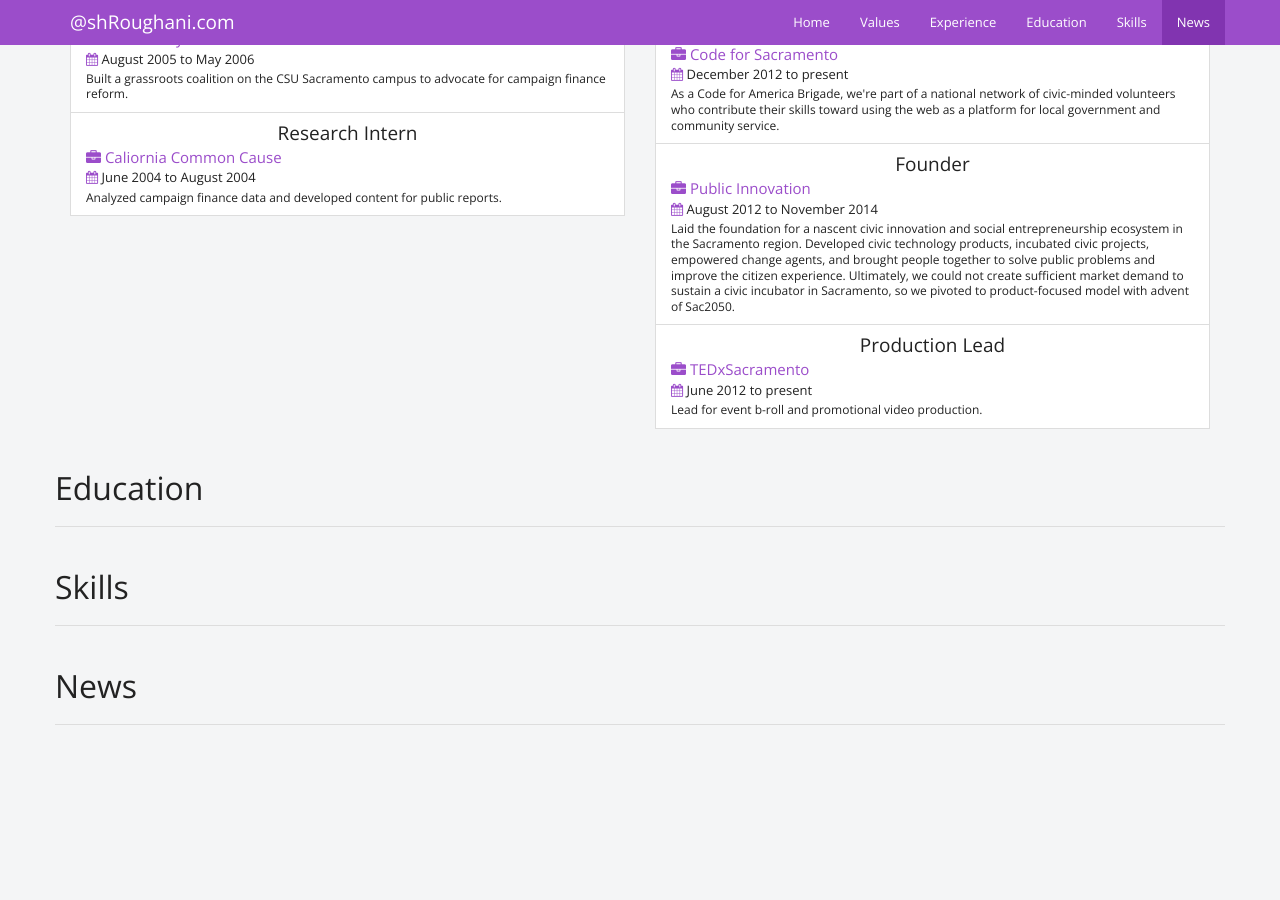
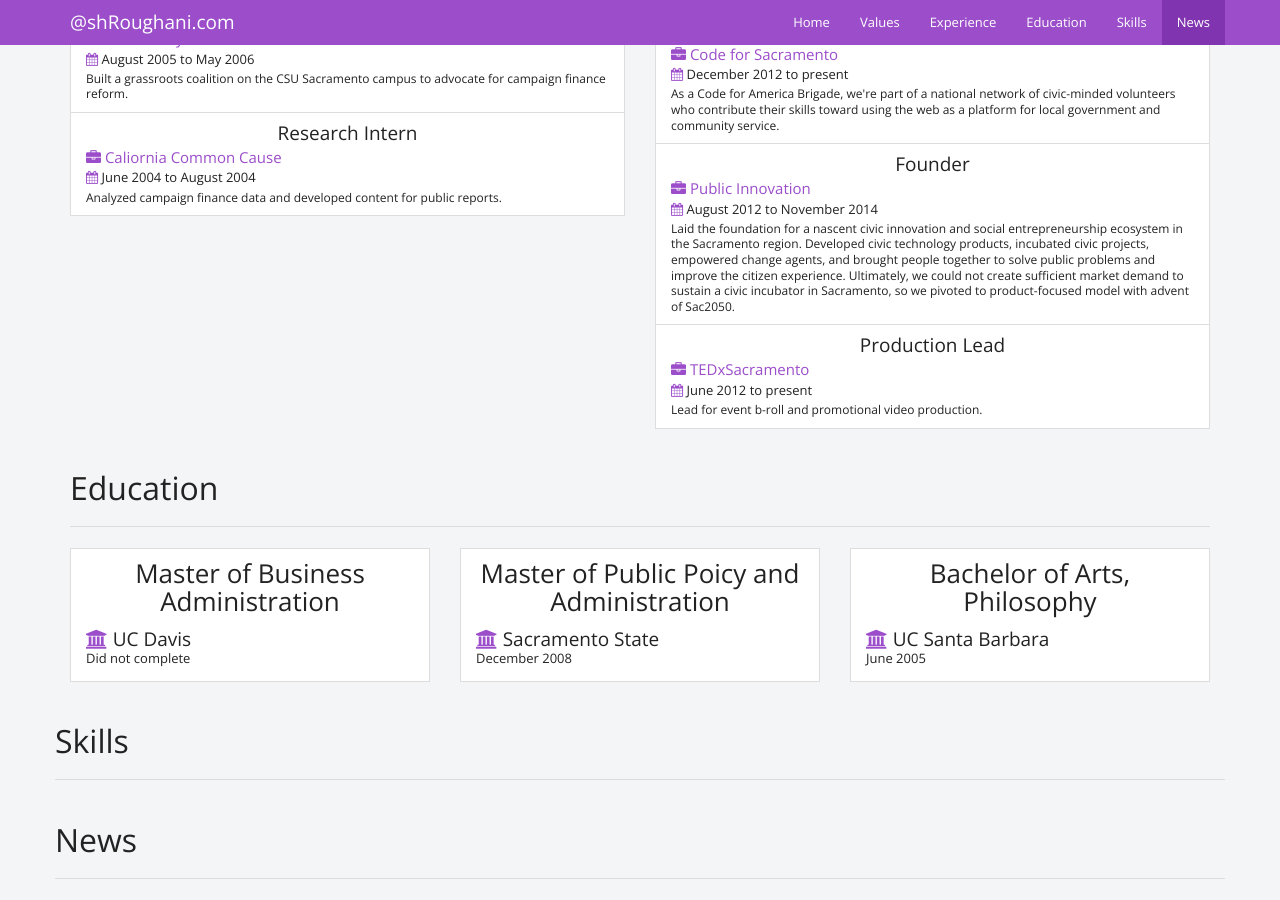
Before and after one commit to roughani/ashroughani.com, a Jekyll site: the page built from index.md, in a window 1280 px wide and 900 px high, scrolled down 1958 px. Built offline with Jekyll 4.4.1, drawn with Linux system fonts in a browser that asks for light colours; nearby versions of some CDN libraries; before the commit the page ends 2704 px from its top, so only the background shows below that.

Commit message:
Add education content

```diff
--- /dev/null
+++ b/_data/education.yml
@@ -0,0 +1,9 @@
+- degree: Master of Business Administration
+  university: UC Davis
+  date: Did not complete
+- degree: Master of Public Poicy and Administration
+  university: Sacramento State
+  date: December 2008
+- degree: Bachelor of Arts, Philosophy
+  university: UC Santa Barbara
+  date: June 2005
--- a/_includes/education.html
+++ b/_includes/education.html
@@ -1,9 +1,23 @@
 <section id="education" class="anchor-offset">
   <div class="container">
 
+    <h2>Education</h2>
+    <hr>
+
     <div class="row">
-      <h2>Education</h2>
-      <hr>
+      {% for degree in site.data.education %}
+      <div class="col-sm-4">
+        <ul class="list-group">
+          <li class="list-group-item">
+            <h3 class="list-group-item-heading text-center">{{ degree.degree }}</h3>
+            <h4 class="list-group-item-text">
+              <i class="fa fa-university"></i> {{ degree.university }}
+            </h4>
+            <h6 class="list-group-item-heading">{{ degree.date }}</h6>
+          </li>
+        </ul>
+      </div>
+      {% endfor %}
     </div>
 
   </div><!-- /.container -->
```
